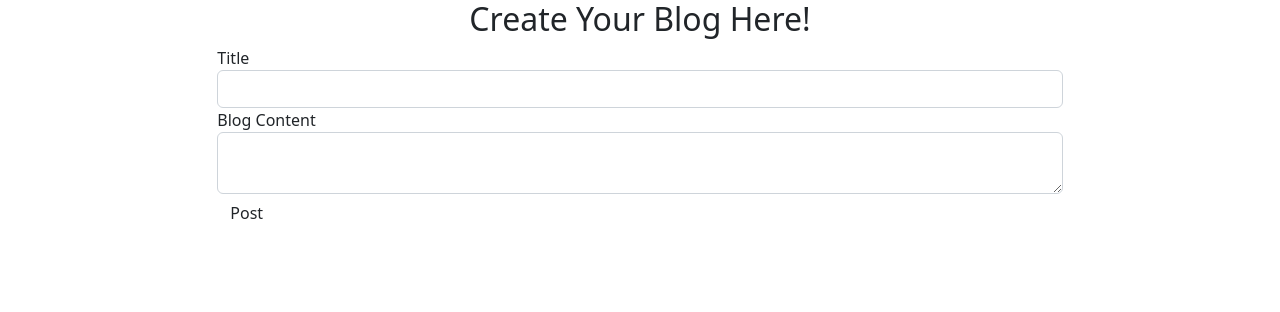
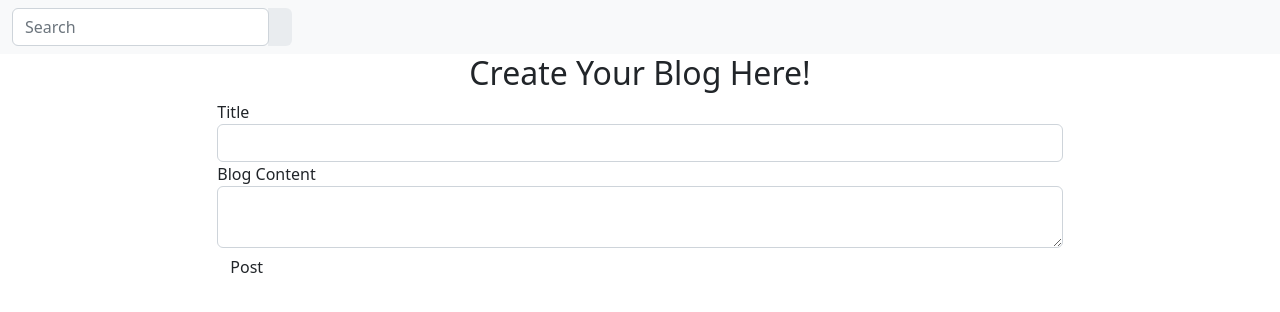
Before and after one commit to Michael-Ogaye/camiblog, a Flask app: page /new_post in a window 1280 px wide. Shown: the top 312 px of the page. Run offline with Flask 2, Linux system fonts and the light colour scheme; the visitor is signed in with stand-in values (Sample User, id 1); data that the repository does not hold is empty; some libraries are stand-ins or nearby versions.

Commit message:
st: mdb navbar

```diff
--- a/app/templates/base.html
+++ b/app/templates/base.html
@@ -1,6 +1,7 @@
 <!DOCTYPE html>
 <html lang="en">
 <head>
+
     <meta charset="UTF-8">
     <meta http-equiv="X-UA-Compatible" content="IE=edge">
     <meta name="viewport" content="width=device-width, initial-scale=1.0">
@@ -10,6 +11,7 @@
     {%block title%}{%endblock%}
 </head>
 <body>
+    {% include 'navbar.html'%}
  {%block content%} {%endblock%}
 </body>
 </html>
--- a/app/templates/navbar.html
+++ b/app/templates/navbar.html
@@ -0,0 +1,41 @@
+
+
+<nav class="navbar navbar-light bg-light">
+    <div class="container-fluid">
+      <form class="d-flex input-group w-auto">
+        <input
+          type="search"
+          class="form-control rounded"
+          placeholder="Search"
+          aria-label="Search"
+          aria-describedby="search-addon"
+        />
+        <span class="input-group-text border-0" id="search-addon">
+          <i class="fas fa-search"></i>
+        </span>
+      </form>
+    </div>
+  </nav>
+
+
+
+
+
+
+
+
+
+
+
+
+
+
+
+
+
+
+
+
+
+
+<i class="fab fa-bandcamp"></i>
```
